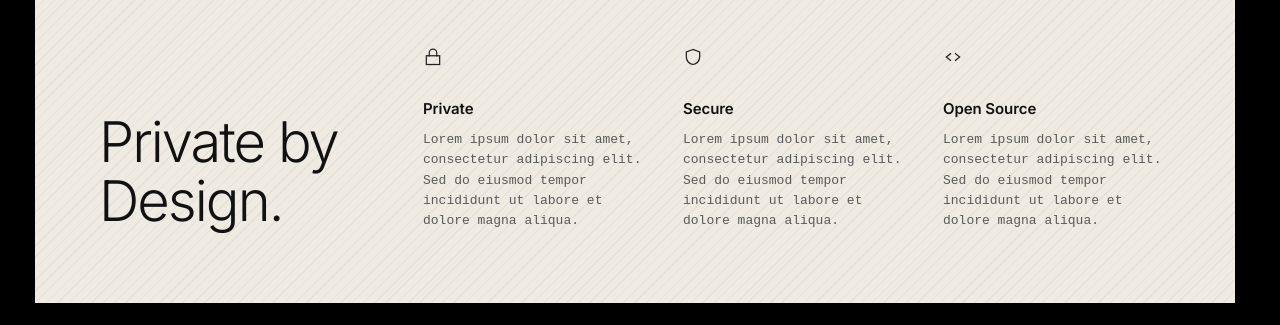
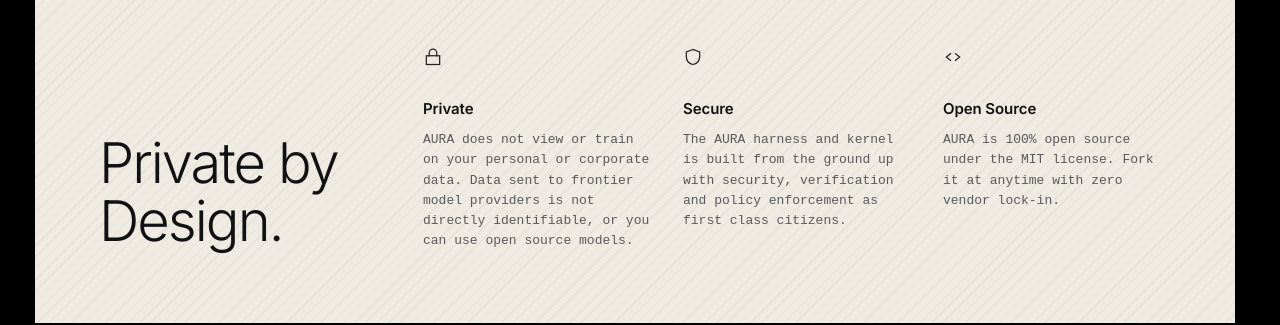
Before and after one commit to cypher-asi/aura-website, a Next.js app: page /product in a window 1280 px wide. Shown: the part 6100-6425 px from the top of the page. Built offline with nearby package versions, Linux system fonts and the light colour scheme; no server answers.

Commit message:
Fill in FeaturePanel privacy copy
Replaces placeholder lorem ipsum under Private, Secure, and Open Source with the final descriptions.

Made-with: Cursor

```diff
--- a/src/app/product/page.tsx
+++ b/src/app/product/page.tsx
@@ -63,19 +63,19 @@ export default async function ProductPage(): Promise<React.ReactNode> {
               icon: <LockIcon />,
               title: 'Private',
               description:
-                'Lorem ipsum dolor sit amet, consectetur adipiscing elit. Sed do eiusmod tempor incididunt ut labore et dolore magna aliqua.',
+                'AURA does not view or train on your personal or corporate data. Data sent to frontier model providers is not directly identifiable, or you can use open source models.',
             },
             {
               icon: <ShieldIcon />,
               title: 'Secure',
               description:
-                'Lorem ipsum dolor sit amet, consectetur adipiscing elit. Sed do eiusmod tempor incididunt ut labore et dolore magna aliqua.',
+                'The AURA harness and kernel is built from the ground up with security, verification and policy enforcement as first class citizens.',
             },
             {
               icon: <CodeIcon />,
               title: 'Open Source',
               description:
-                'Lorem ipsum dolor sit amet, consectetur adipiscing elit. Sed do eiusmod tempor incididunt ut labore et dolore magna aliqua.',
+                'AURA is 100% open source under the MIT license. Fork it at anytime with zero vendor lock-in.',
             },
           ]}
         />
```
